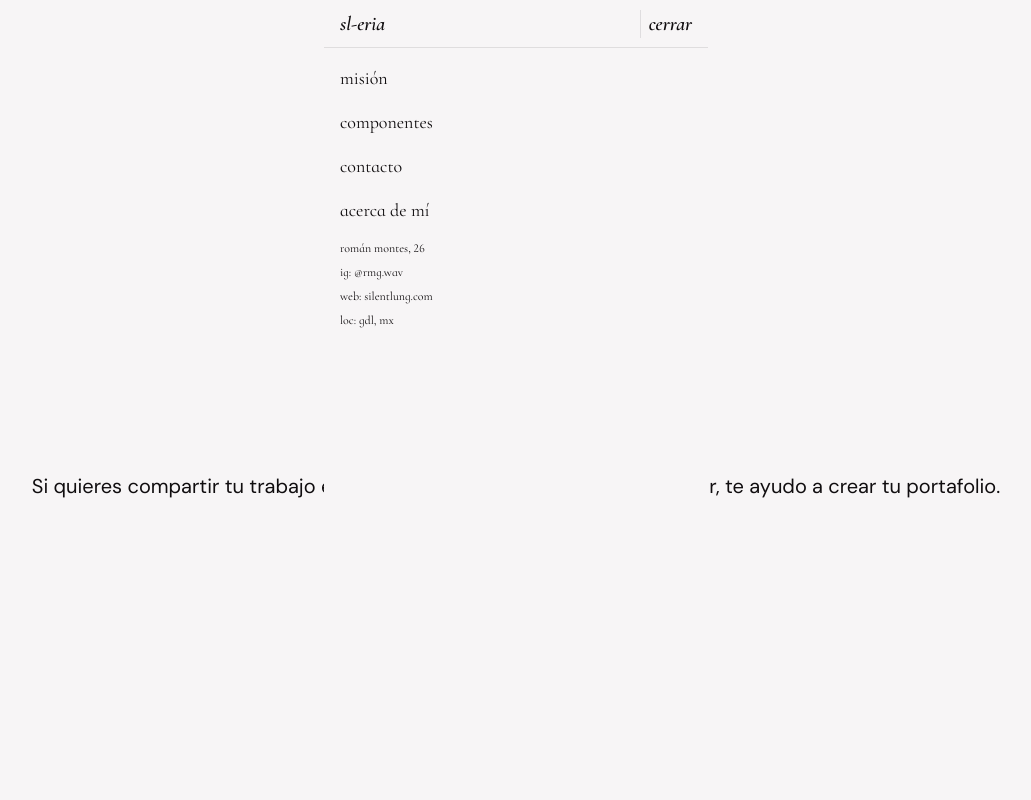
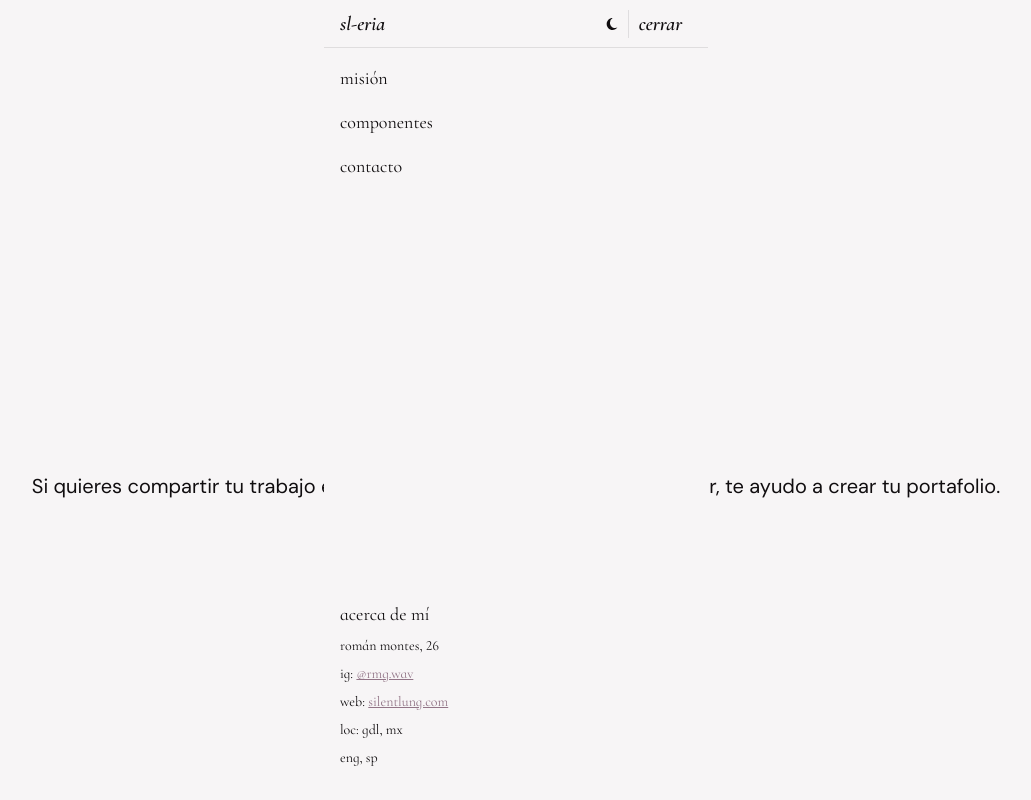
Before and after one commit to Lvnge/sl-eria, a React (Vite) app: page / in a window 1280 px wide. Both pictures are taken after a click on the button "menú". Shown: the top 800 px of the page, without its empty margins (124-1155 px from the left). Built offline with nearby package versions, Linux system fonts and the light colour scheme.

Commit message:
Test navbar layout

```diff
--- a/src/components/navBar/NavBar.tsx
+++ b/src/components/navBar/NavBar.tsx
@@ -9,11 +9,26 @@ const NavBar = () => {
       <div className="flex flex-col items-center">
         <div className="navbar">
           <p className="italic font-Cormorant">sl-eria</p>
-          <button onClick={() => setMenuOpen(!menuOpen)}>
-            <p className="italic font-Cormorant border-l-1 border-(--text)/10 pl-2">
-              {menuOpen ? "cerrar" : "menú"}
-            </p>
-          </button>
+          <div className="flex gap-2 items-center relative">
+            <svg
+              xmlns="http://www.w3.org/2000/svg"
+              width="16"
+              height="16"
+              viewBox="0 0 24 24"
+            >
+              <path
+                fill="currentColor"
+                fillRule="evenodd"
+                d="M12.97 3a8.02 8.02 0 0 0-4.054 7c0 4.418 3.522 8 7.866 8c1.146 0 2.236-.25 3.218-.698C18.39 19.544 15.787 21 12.849 21C7.962 21 4 16.97 4 12s3.962-9 8.849-9z"
+              />
+            </svg>
+
+            <button onClick={() => setMenuOpen(!menuOpen)}>
+              <p className="italic font-Cormorant border-l-1 border-(--text)/10 min-w-16">
+                {menuOpen ? "cerrar" : "menú"}
+              </p>
+            </button>
+          </div>
         </div>
         <div>
           {/* Mobile Menu */}
@@ -22,13 +37,20 @@ const NavBar = () => {
               <p className="">misión</p>
               <p className="">componentes</p>
               <p className="">contacto</p>
-              <p className="">acerca de mí</p>
 
-              <div className="flex flex-col gap-2 text-xs ">
+              <div className="flex flex-col gap-2 text-sm mt-auto mb-16">
+                <p className="text-lg">acerca de mí</p>
                 <p>román montes, 26</p>
-                <p>ig: @rmg.wav</p>
-                <p>web: silentlung.com</p>
+                <p className="flex">
+                  ig:&nbsp;
+                  <p className="underline text-(--primary)"> @rmg.wav</p>
+                </p>
+                <p className="flex">
+                  web:&nbsp;
+                  <p className="underline text-(--primary)">silentlung.com</p>
+                </p>
                 <p>loc: gdl, mx</p>
+                <p>eng, sp</p>
               </div>
             </div>
           )}
--- a/src/index.css
+++ b/src/index.css
@@ -44,6 +44,6 @@ body {
     @apply fixed bg-(--background) flex w-sm h-12 px-4 border-b-1 border-(--text)/10   items-center justify-between text-xl font-semibold;
   }
   .mobile-menu {
-    @apply flex flex-col fixed top-12 w-sm h-dvh left-0 right-0 m-auto bg-(--background) font-Cormorant gap-4 p-4 text-lg;
+    @apply flex flex-col fixed top-12 w-sm h-screen left-0 right-0 m-auto bg-(--background) font-Cormorant gap-4 p-4 text-lg;
   }
 }
```
